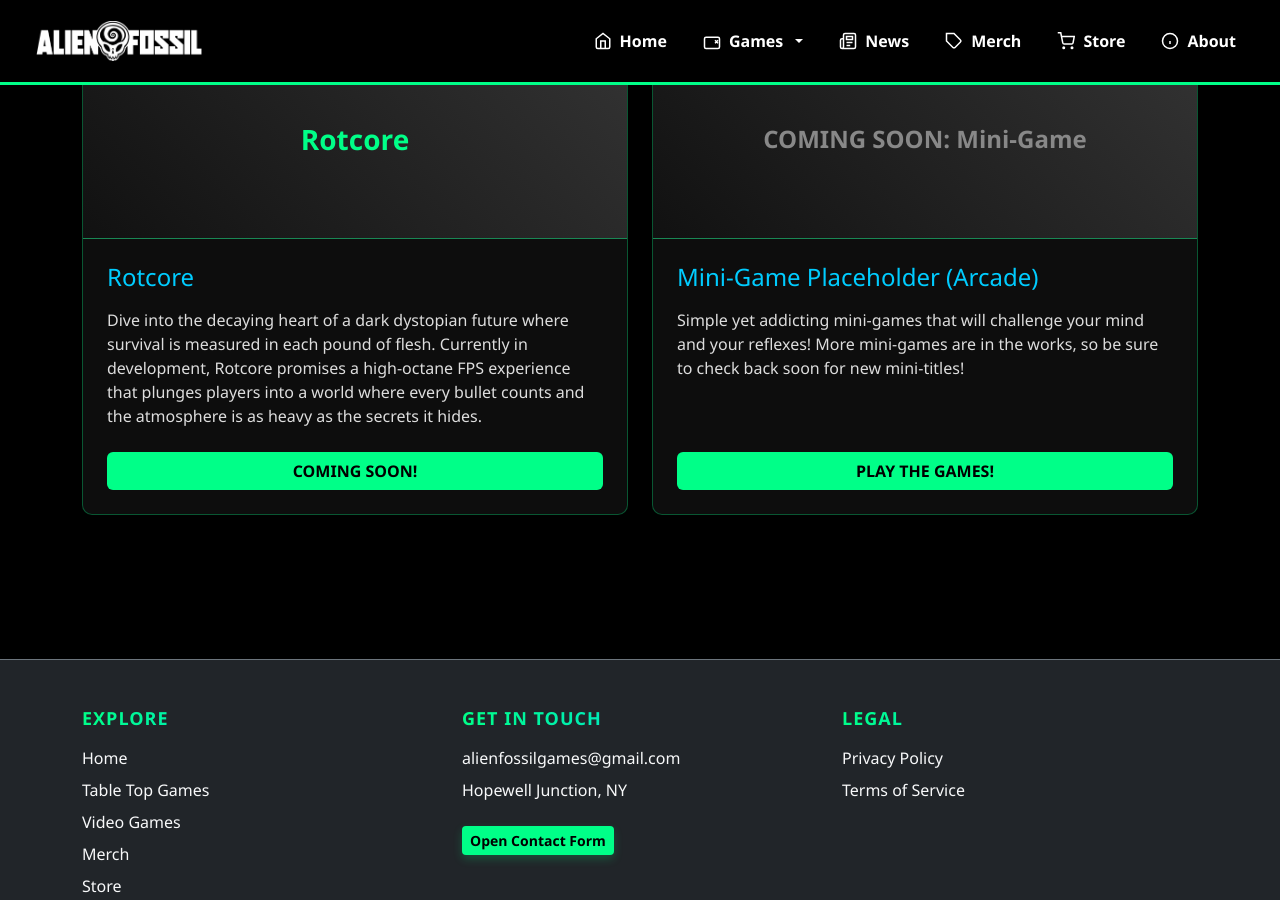
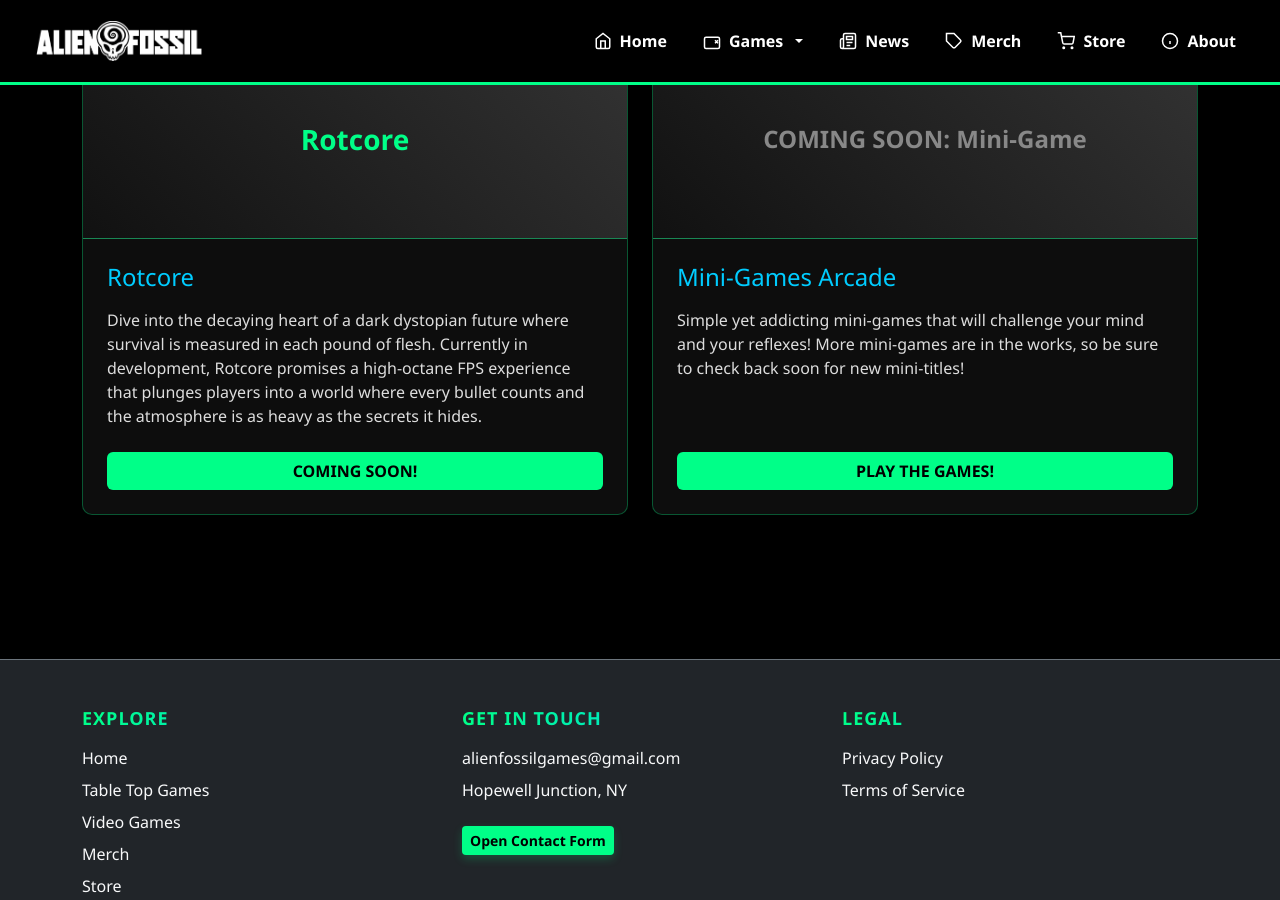
Before and after one commit to alienfossilartgames/alienfossilartgames.github.io, a Jekyll site: the page built from games.html, in a window 1280 px wide and 900 px high, scrolled down 1300 px. Built offline with Jekyll 4.4.1, drawn with Linux system fonts in a browser that asks for light colours.

Commit message:
Update games.html

```diff
--- a/games.html
+++ b/games.html
@@ -100,7 +100,7 @@ title: Alien Fossil - Games & Lore
                         COMING SOON: Mini-Game
                     </div>
                     <div class="card-body d-flex flex-column p-4">
-                        <h3 class="h4 mb-3" style="color: #00ccff;">Mini-Game Placeholder (Arcade)</h3>
+                        <h3 class="h4 mb-3" style="color: #00ccff;">Mini-Games Arcade</h3>
                         <p class="card-text mb-4" style="color: #ddd; flex-grow: 1; line-height: 1.5;">Simple yet addicting mini-games that will challenge your mind and your reflexes! More mini-games are in the works, so be sure to check back soon for new mini-titles!</p>
                         <span class="btn fw-bold text-uppercase mt-auto w-100" style="background: #00ff88; color: #000; transition: background 0.2s;" onmouseover="this.style.background='#00ccff';" onmouseout="this.style.background='#00ff88';">Play the Games!</span>
                     </div>
```
